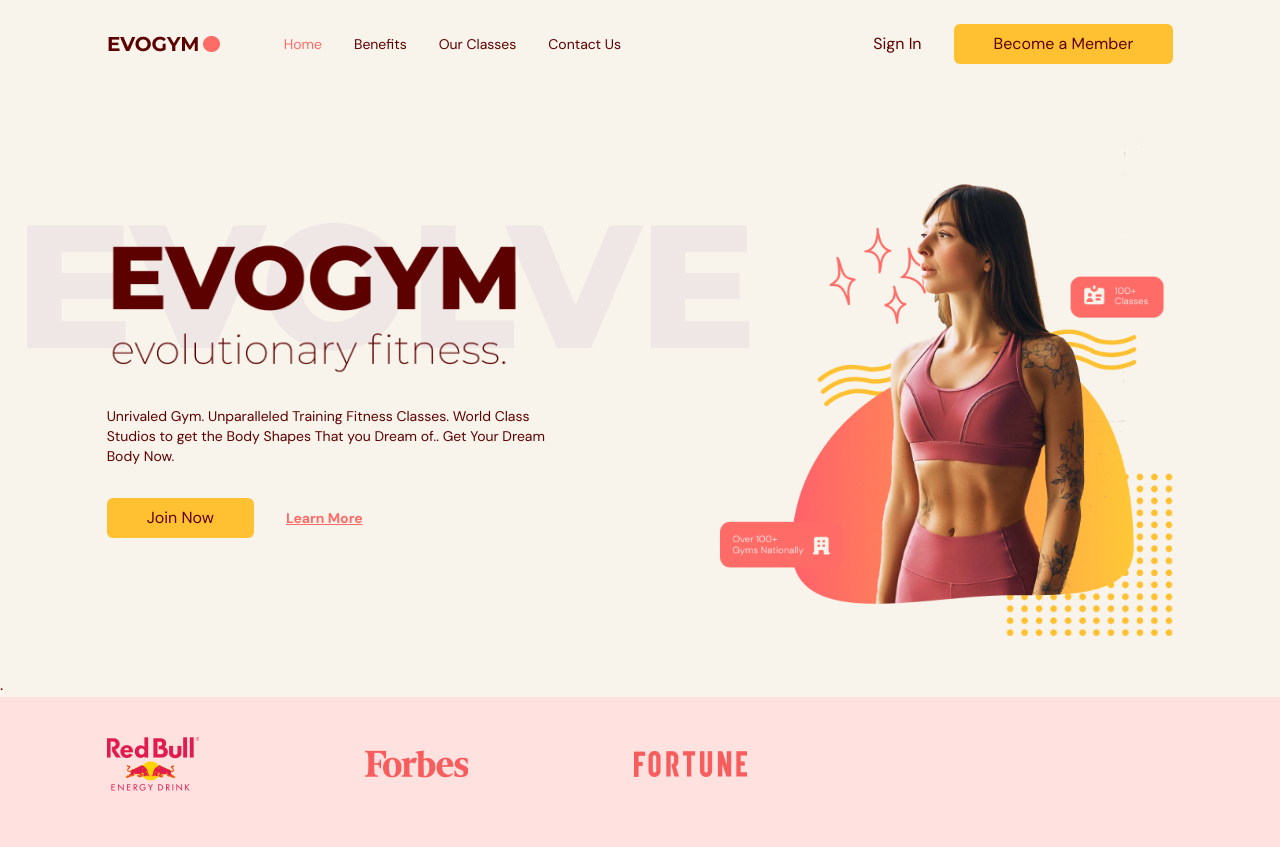
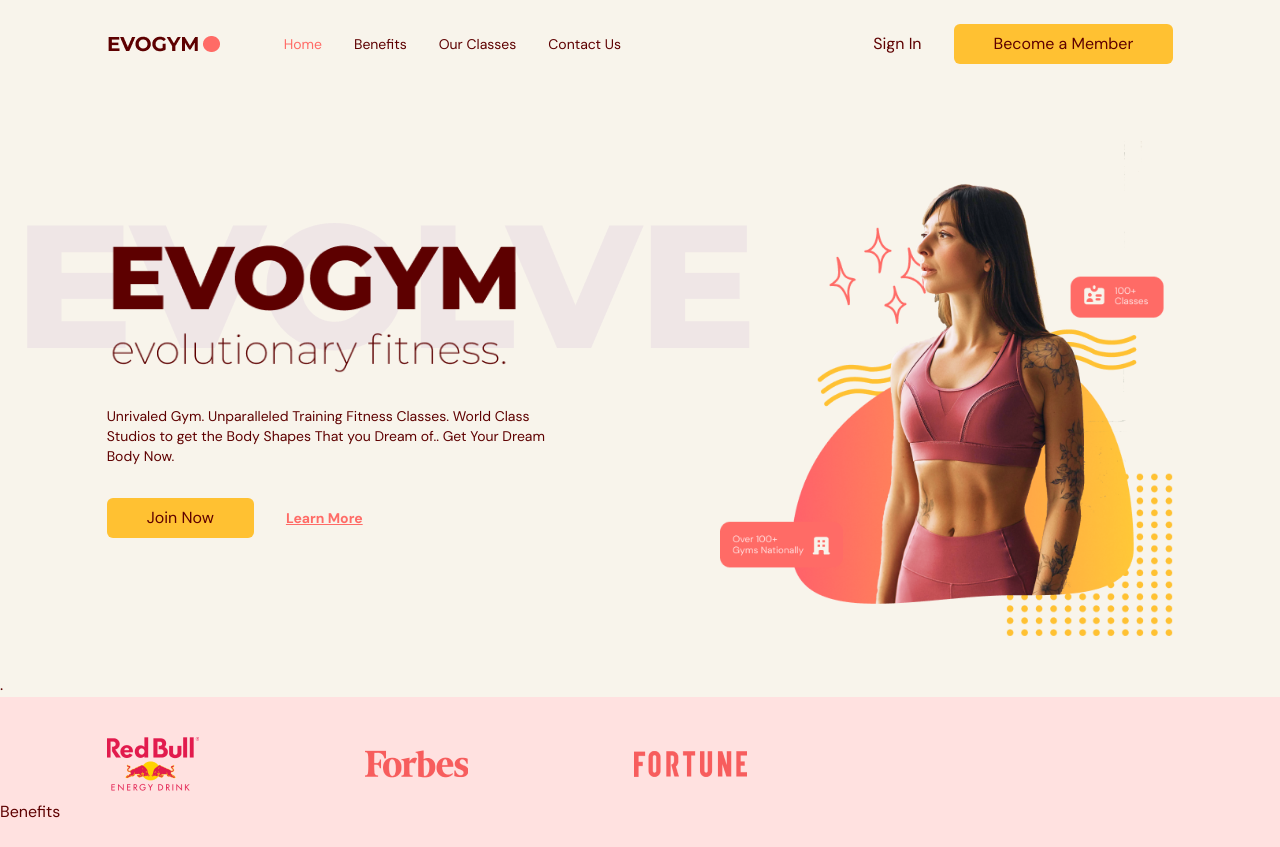
Before and after one commit to devalpha18/evogym, a React (Vite) app: page / in a window 1280 px wide. Built offline with nearby package versions, Linux system fonts and the light colour scheme.

Commit message:
🚀 Scrollbar design changed

```diff
--- a/src/App.tsx
+++ b/src/App.tsx
@@ -1,4 +1,5 @@
 import { useEffect, useState } from "react";
+import Benefits from "./scenes/benefits/Benefits";
 import Home from "./scenes/home/Home";
 import Navbar from "./scenes/navbar/Navbar";
 import { SelectedPage } from "./shared/types";
@@ -29,6 +30,7 @@ const App = () => {
         setSelectedPage={setSelectedPage}
       />
       <Home setSelectedPage={setSelectedPage} />
+      <Benefits setSelectedPage={setSelectedPage} />
     </div>
   );
 };
--- a/src/index.css
+++ b/src/index.css
@@ -13,3 +13,12 @@ body,
   font-family: "DM Sans", sans-serif;
   @apply text-gray-500;
 }
+
+::-webkit-scrollbar {
+  background-color: #ffc132;
+  width: 0.3rem;
+}
+
+::-webkit-scrollbar-thumb {
+  background-color: #ff6b66;
+}
--- /dev/null
+++ b/src/scenes/benefits/Benefits.tsx
@@ -0,0 +1,12 @@
+import { SelectedPage } from "@/shared/types";
+import React from "react";
+
+type Props = {
+  setSelectedPage: (value: SelectedPage) => void;
+};
+
+const Benefits = (props: Props) => {
+  return <div>Benefits</div>;
+};
+
+export default Benefits;
```
